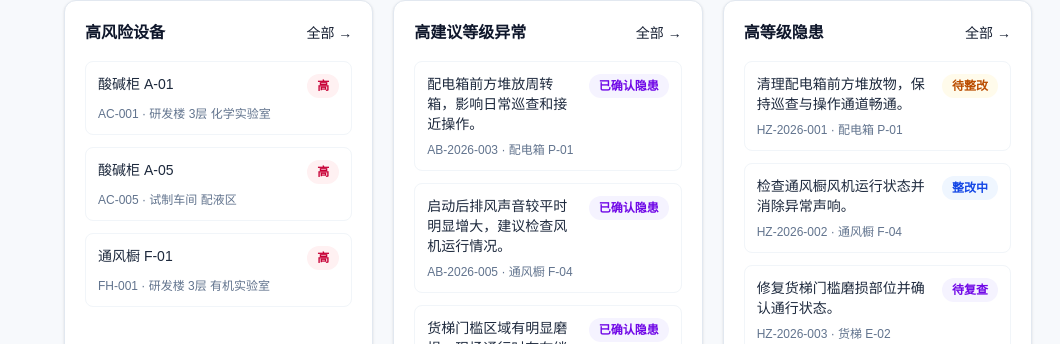
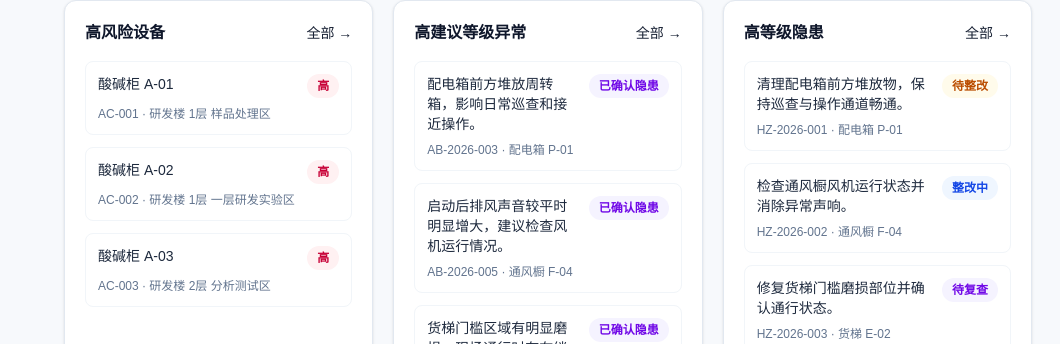
Before and after one commit to xsjszza233/Safeloop, a Next.js app: page / in a window 1280 px wide. Shown: the part 1118-1462 px from the top of the page, without its empty margins (220-1280 px from the left). Built offline with nearby package versions, Linux system fonts and the light colour scheme.

Commit message:
优化设备点检人员映射逻辑

```diff
--- a/src/data/inspection-task-data.ts
+++ b/src/data/inspection-task-data.ts
@@ -1,16 +1,16 @@
 import type { InspectionManagementTask } from "@/types";
 
 export const inspectionManagementTasks: InspectionManagementTask[] = [
-  { id: "IT-2026-081", taskNumber: "IT-2026-081", deviceId: "EQ-007", deviceName: "通风橱 F-01", deviceCategory: "通风橱", templateId: "TPL-FH-001", templateName: "通风橱日常点检模板", templateCode: "TPL-FH-001", planDate: "2026-07-25", deadline: "2026-07-28", assignee: "陈璐", type: "常规点检", status: "待执行", timeTag: "已逾期" },
+  { id: "IT-2026-081", taskNumber: "IT-2026-081", deviceId: "EQ-007", deviceName: "通风橱 F-01", deviceCategory: "通风橱", templateId: "TPL-FH-001", templateName: "通风橱日常点检模板", templateCode: "TPL-FH-001", planDate: "2026-07-25", deadline: "2026-07-28", assignee: "林晓", type: "常规点检", status: "待执行", timeTag: "已逾期" },
   { id: "IT-2026-082", taskNumber: "IT-2026-082", deviceId: "EQ-008", deviceName: "通风橱 F-02", deviceCategory: "通风橱", templateId: "TPL-FH-001", templateName: "通风橱日常点检模板", templateCode: "TPL-FH-001", planDate: "2026-07-30", deadline: "2026-08-01", assignee: "林晓", type: "常规点检", status: "执行中", timeTag: "即将到期" },
   { id: "IT-2026-083", taskNumber: "IT-2026-083", deviceId: "EQ-009", deviceName: "通风橱 F-03", deviceCategory: "通风橱", templateId: "TPL-FH-001", templateName: "通风橱日常点检模板", templateCode: "TPL-FH-001", planDate: "2026-08-16", deadline: "2026-08-19", assignee: "周宁", type: "常规点检", status: "待执行", timeTag: "正常" },
-  { id: "IT-2026-084", taskNumber: "IT-2026-084", deviceId: "EQ-010", deviceName: "通风橱 F-04", deviceCategory: "通风橱", templateId: "TPL-FH-001", templateName: "通风橱日常点检模板", templateCode: "TPL-FH-001", planDate: "2026-07-24", deadline: "2026-07-26", assignee: "陈璐", type: "维修后专项点检", status: "已提交", timeTag: "已逾期" },
+  { id: "IT-2026-084", taskNumber: "IT-2026-084", deviceId: "EQ-010", deviceName: "通风橱 F-04", deviceCategory: "通风橱", templateId: "TPL-FH-001", templateName: "通风橱日常点检模板", templateCode: "TPL-FH-001", planDate: "2026-07-24", deadline: "2026-07-26", assignee: "周宁", type: "维修后专项点检", status: "已提交", timeTag: "已逾期" },
   { id: "IT-2026-085", taskNumber: "IT-2026-085", deviceId: "EQ-013", deviceName: "配电箱 P-01", deviceCategory: "配电箱", templateId: "TPL-PB-001", templateName: "配电箱安全点检模板", templateCode: "TPL-PB-001", planDate: "2026-07-31", deadline: "2026-08-03", assignee: "高远", type: "常规点检", status: "待执行", timeTag: "即将到期" },
-  { id: "IT-2026-086", taskNumber: "IT-2026-086", deviceId: "EQ-015", deviceName: "配电箱 P-03", deviceCategory: "配电箱", templateId: "TPL-PB-001", templateName: "配电箱安全点检模板", templateCode: "TPL-PB-001", planDate: "2026-07-21", deadline: "2026-07-23", assignee: "许宁", type: "临时点检", status: "已完成", timeTag: "已逾期" },
+  { id: "IT-2026-086", taskNumber: "IT-2026-086", deviceId: "EQ-015", deviceName: "配电箱 P-03", deviceCategory: "配电箱", templateId: "TPL-PB-001", templateName: "配电箱安全点检模板", templateCode: "TPL-PB-001", planDate: "2026-07-21", deadline: "2026-07-23", assignee: "高远", type: "临时点检", status: "已完成", timeTag: "已逾期" },
   { id: "IT-2026-087", taskNumber: "IT-2026-087", deviceId: "EQ-016", deviceName: "配电箱 P-04", deviceCategory: "配电箱", templateId: "TPL-PB-001", templateName: "配电箱安全点检模板", templateCode: "TPL-PB-001", planDate: "2026-07-23", deadline: "2026-07-25", assignee: "高远", type: "维修后专项点检", status: "已取消", timeTag: "已逾期" },
-  { id: "IT-2026-088", taskNumber: "IT-2026-088", deviceId: "EQ-019", deviceName: "干粉灭火器 FE-01", deviceCategory: "消防器材", templateId: "TPL-FE-001", templateName: "消防器材日常点检模板", templateCode: "TPL-FE-001", planDate: "2026-08-02", deadline: "2026-08-05", assignee: "许宁", type: "常规点检", status: "待执行", timeTag: "即将到期" },
-  { id: "IT-2026-089", taskNumber: "IT-2026-089", deviceId: "EQ-021", deviceName: "消防栓箱 FE-03", deviceCategory: "消防器材", templateId: "TPL-FE-001", templateName: "消防器材日常点检模板", templateCode: "TPL-FE-001", planDate: "2026-07-20", deadline: "2026-07-22", assignee: "许宁", type: "临时点检", status: "已完成", timeTag: "已逾期" },
-  { id: "IT-2026-090", taskNumber: "IT-2026-090", deviceId: "EQ-024", deviceName: "干粉灭火器 FE-06", deviceCategory: "消防器材", templateId: "TPL-FE-001", templateName: "消防器材日常点检模板", templateCode: "TPL-FE-001", planDate: "2026-08-11", deadline: "2026-08-14", assignee: "周宁", type: "常规点检", status: "待执行", timeTag: "正常" },
+  { id: "IT-2026-088", taskNumber: "IT-2026-088", deviceId: "EQ-019", deviceName: "消防器材配置点 FE-01", deviceCategory: "消防器材", templateId: "TPL-FE-001", templateName: "消防器材日常点检模板", templateCode: "TPL-FE-001", planDate: "2026-08-02", deadline: "2026-08-05", assignee: "许宁", type: "常规点检", status: "待执行", timeTag: "即将到期" },
+  { id: "IT-2026-089", taskNumber: "IT-2026-089", deviceId: "EQ-021", deviceName: "消防器材配置点 FE-02", deviceCategory: "消防器材", templateId: "TPL-FE-001", templateName: "消防器材日常点检模板", templateCode: "TPL-FE-001", planDate: "2026-07-20", deadline: "2026-07-22", assignee: "许宁", type: "临时点检", status: "已完成", timeTag: "已逾期" },
+  { id: "IT-2026-090", taskNumber: "IT-2026-090", deviceId: "EQ-024", deviceName: "消防器材配置点 FE-04", deviceCategory: "消防器材", templateId: "TPL-FE-001", templateName: "消防器材日常点检模板", templateCode: "TPL-FE-001", planDate: "2026-08-11", deadline: "2026-08-14", assignee: "许宁", type: "常规点检", status: "待执行", timeTag: "正常" },
 ];
 
 export function getInspectionManagementTask(id: string) {
--- a/src/data/mock-data.ts
+++ b/src/data/mock-data.ts
@@ -7,57 +7,161 @@ export const dashboardStats = [
   { label: "待复查隐患", value: "2", hint: "等待 EHS 复查记录", tone: "violet" },
 ];
 
+type DeviceInput = Omit<Device, "id" | "code" | "nextInspectionDate" | "inspectionTag">;
+
+const inspectionTiming = [
+  { nextInspectionDate: "2026-08-18", inspectionTag: "正常" },
+  { nextInspectionDate: "2026-08-02", inspectionTag: "即将到期" },
+  { nextInspectionDate: "2026-07-26", inspectionTag: "已逾期" },
+] as const;
+
+function createDevice(sequence: number, prefix: string, input: DeviceInput, timingIndex = sequence) : Device {
+  const timing = input.status === "报废"
+    ? { nextInspectionDate: "—", inspectionTag: "正常" as const }
+    : inspectionTiming[timingIndex % inspectionTiming.length];
+  return {
+    id: `EQ-${String(sequence).padStart(3, "0")}`,
+    code: `${prefix}-${String(sequence).padStart(3, "0")}`,
+    ...input,
+    ...timing,
+  };
+}
+
+const labLocations = [
+  "研发楼 1层 一层研发实验区",
+  "研发楼 1层 样品处理区",
+  "研发楼 1层 实验辅助区",
+  "研发楼 2层 二层研发实验区",
+  "研发楼 2层 分析测试区",
+  "研发楼 2层 实验辅助区",
+  "研发楼 3层 三层研发实验区",
+  "研发楼 3层 工艺验证区",
+  "研发楼 3层 化学实验区",
+];
+
+const acidCabinets = [
+  [1, "酸碱柜 A-01", "研发中心", "研发楼 1层 样品处理区", "林晓", "在用", "高"],
+  [2, "酸碱柜 A-02", "实验室管理", "研发楼 1层 一层研发实验区", "陈璐", "在用", "高"],
+  [3, "酸碱柜 A-03", "实验室管理", "研发楼 2层 分析测试区", "周宁", "维修中", "高"],
+  [4, "酸碱柜 A-04", "研发中心", "研发楼 3层 化学实验区", "林晓", "停用", "高"],
+  [5, "酸碱柜 A-05", "实验室管理", "研发楼 3层 工艺验证区", "顾然", "在用", "高"],
+] as const;
+
+const fumeHoodSequences = [6, 7, 8, 9, 10, 11, 12, 14, 17, 18, 20, 23, 28, 29, 30, 31, 32, 33, 76, 77, 78, 79, 80, 81, 82, 83, 84, 85];
+const fumeHoodCodeBySequence: Record<number, number> = { 7: 1, 8: 2, 9: 3, 10: 4 };
+const fumeHoods = fumeHoodSequences.map((sequence, index) => createDevice(sequence, "FH", {
+  name: `通风橱 F-${String(fumeHoodCodeBySequence[sequence] ?? index + 5).padStart(2, "0")}`,
+  category: "通风橱",
+  department: index % 3 === 0 ? "实验室管理" : "研发中心",
+  location: labLocations[index % labLocations.length],
+  owner: ["陈璐", "林晓", "周宁"][index % 3],
+  status: index === 3 ? "维修中" : index === 10 ? "停用" : "在用",
+  riskLevel: "高",
+}));
+
+const auxiliaryEquipmentNames = ["水浴锅", "实验搅拌机", "黏度测试仪", "恒温加热板", "实验离心机"];
+const auxiliaryEquipment = Array.from({ length: 30 }, (_, index) => createDevice(34 + index, "LAB", {
+  name: `${auxiliaryEquipmentNames[index % auxiliaryEquipmentNames.length]} LAB-${String(index + 1).padStart(2, "0")}`,
+  category: "实验辅助设备",
+  department: index % 4 === 0 ? "实验室管理" : "研发中心",
+  location: labLocations[index % labLocations.length],
+  owner: ["林晓", "陈璐", "周宁", "顾然"][index % 4],
+  status: index === 8 ? "维修中" : index === 17 ? "停用" : index === 26 ? "报废" : "在用",
+  riskLevel: index % 4 === 0 ? "高" : "中",
+}));
+
+const powerSequences = [13, 15, 16, 64, 65, 66, 67, 68, 69, 70, 71, 72];
+const powerCodeBySequence: Record<number, number> = { 13: 1, 15: 3, 16: 4 };
+const powerLocations = [
+  "研发楼配电间 总配电区",
+  "研发楼 1层 一层研发实验区",
+  "研发楼 1层 实验辅助区",
+  "研发楼 2层 二层研发实验区",
+  "研发楼 2层 分析测试区",
+  "研发楼 2层 实验辅助区",
+  "研发楼 3层 三层研发实验区",
+  "研发楼 3层 化学实验区",
+  "设备间 通风系统控制区",
+  "设备间 给排水控制区",
+  "消防设施区域 消防控制柜旁",
+  "研发楼配电间 应急电源区",
+];
+const powerFacilities = powerSequences.map((sequence, index) => createDevice(sequence, "PB", {
+  name: index === 8 || index === 9 ? `设备间控制柜 P-${String(index + 1).padStart(2, "0")}` : `配电箱 P-${String(powerCodeBySequence[sequence] ?? index + 5).padStart(2, "0")}`,
+  category: "配电箱",
+  department: "Facility设施管理",
+  location: powerLocations[index],
+  owner: "高远",
+  status: index === 2 ? "维修中" : index === 10 ? "停用" : "在用",
+  riskLevel: "中",
+}));
+
+const fireSequences = [19, 21, 22, 24, 73, 74, 75, 90, 91, 92, 93, 94, 95, 96, 97, 98, 99, 100, 101, 102];
+const fireLocations = [
+  "消防设施区域 一层研发实验区东侧",
+  "消防设施区域 一层样品处理区入口",
+  "消防设施区域 一层实验辅助区通道",
+  "消防设施区域 一层公共区域电梯厅",
+  "消防设施区域 二层研发实验区东侧",
+  "消防设施区域 二层分析测试区入口",
+  "消防设施区域 二层实验辅助区通道",
+  "消防设施区域 三层研发实验区东侧",
+  "消防设施区域 三层工艺验证区入口",
+  "消防设施区域 三层化学实验区入口",
+  "消防设施区域 研发楼配电间外",
+  "消防设施区域 设备间入口",
+  "消防设施区域 一层公共区域西侧",
+  "消防设施区域 二层公共区域东侧",
+  "消防设施区域 三层公共区域西侧",
+  "消防设施区域 一层研发实验区西侧",
+  "消防设施区域 二层研发实验区西侧",
+  "消防设施区域 三层研发实验区西侧",
+  "消防设施区域 化学实验区缓冲区",
+  "消防设施区域 工艺验证区通道",
+];
+const fireFacilities = fireSequences.map((sequence, index) => createDevice(sequence, "FE", {
+  name: `消防器材配置点 FE-${String(index + 1).padStart(2, "0")}`,
+  category: "消防器材",
+  department: "Facility设施管理",
+  location: fireLocations[index],
+  owner: "许宁",
+  status: index === 2 ? "维修中" : index === 14 ? "停用" : "在用",
+  riskLevel: index === 9 || index === 18 ? "高" : index >= 12 && index <= 17 ? "低" : "中",
+}));
+
+const elevators = [
+  createDevice(25, "EL", { name: "客梯 E-01", category: "电梯", department: "Facility设施管理", location: "研发楼 公共区域 东侧电梯厅", owner: "许宁", status: "在用", riskLevel: "中" }),
+  createDevice(26, "EL", { name: "货梯 E-02", category: "电梯", department: "Facility设施管理", location: "研发楼 公共区域 货梯间", owner: "顾然", status: "在用", riskLevel: "中" }),
+  createDevice(27, "EL", { name: "客梯 E-03", category: "电梯", department: "Facility设施管理", location: "研发楼 公共区域 西侧电梯厅", owner: "许宁", status: "维修中", riskLevel: "中" }),
+];
+
 export const devices: Device[] = [
-  { id: "EQ-001", code: "AC-001", name: "酸碱柜 A-01", category: "酸碱柜", department: "研发部", location: "研发楼 3层 化学实验室", owner: "林晓", status: "在用", riskLevel: "高", nextInspectionDate: "2026-08-02", inspectionTag: "即将到期" },
-  { id: "EQ-002", code: "AC-002", name: "酸碱柜 A-02", category: "酸碱柜", department: "研发部", location: "研发楼 2层 材料实验室", owner: "林晓", status: "在用", riskLevel: "中", nextInspectionDate: "2026-08-16", inspectionTag: "正常" },
-  { id: "EQ-003", code: "AC-003", name: "酸碱柜 A-03", category: "酸碱柜", department: "质量部", location: "质量检测室 西侧", owner: "周宁", status: "维修中", riskLevel: "中", nextInspectionDate: "2026-07-24", inspectionTag: "已逾期" },
-  { id: "EQ-004", code: "AC-004", name: "酸碱柜 A-04", category: "酸碱柜", department: "研发部", location: "研发楼 1层 样品间", owner: "陈璐", status: "停用", riskLevel: "低", nextInspectionDate: "2026-07-18", inspectionTag: "正常" },
-  { id: "EQ-005", code: "AC-005", name: "酸碱柜 A-05", category: "酸碱柜", department: "制造部", location: "试制车间 配液区", owner: "顾然", status: "在用", riskLevel: "高", nextInspectionDate: "2026-07-27", inspectionTag: "已逾期" },
-  { id: "EQ-006", code: "AC-006", name: "酸碱柜 A-06", category: "酸碱柜", department: "研发部", location: "研发楼 3层 试剂间", owner: "林晓", status: "报废", riskLevel: "低", nextInspectionDate: "—", inspectionTag: "正常" },
-  { id: "EQ-007", code: "FH-001", name: "通风橱 F-01", category: "通风橱", department: "研发部", location: "研发楼 3层 有机实验室", owner: "陈璐", status: "在用", riskLevel: "高", nextInspectionDate: "2026-07-28", inspectionTag: "已逾期" },
-  { id: "EQ-008", code: "FH-002", name: "通风橱 F-02", category: "通风橱", department: "研发部", location: "研发楼 3层 无机实验室", owner: "陈璐", status: "在用", riskLevel: "高", nextInspectionDate: "2026-08-01", inspectionTag: "即将到期" },
-  { id: "EQ-009", code: "FH-003", name: "通风橱 F-03", category: "通风橱", department: "质量部", location: "质量检测室 前处理区", owner: "周宁", status: "在用", riskLevel: "中", nextInspectionDate: "2026-08-19", inspectionTag: "正常" },
-  { id: "EQ-010", code: "FH-004", name: "通风橱 F-04", category: "通风橱", department: "研发部", location: "研发楼 2层 分析实验室", owner: "林晓", status: "维修中", riskLevel: "高", nextInspectionDate: "2026-07-26", inspectionTag: "已逾期" },
-  { id: "EQ-011", code: "FH-005", name: "通风橱 F-05", category: "通风橱", department: "制造部", location: "试制车间 检验区", owner: "顾然", status: "停用", riskLevel: "中", nextInspectionDate: "2026-07-20", inspectionTag: "正常" },
-  { id: "EQ-012", code: "FH-006", name: "通风橱 F-06", category: "通风橱", department: "研发部", location: "研发楼 1层 备用实验室", owner: "陈璐", status: "在用", riskLevel: "低", nextInspectionDate: "2026-08-12", inspectionTag: "正常" },
-  { id: "EQ-013", code: "PB-001", name: "配电箱 P-01", category: "配电箱", department: "制造部", location: "装配车间 东侧", owner: "高远", status: "在用", riskLevel: "高", nextInspectionDate: "2026-08-03", inspectionTag: "即将到期" },
-  { id: "EQ-014", code: "PB-002", name: "配电箱 P-02", category: "配电箱", department: "制造部", location: "装配车间 西侧", owner: "高远", status: "在用", riskLevel: "中", nextInspectionDate: "2026-08-23", inspectionTag: "正常" },
-  { id: "EQ-015", code: "PB-003", name: "配电箱 P-03", category: "配电箱", department: "行政部", location: "办公楼 1层 大厅", owner: "许宁", status: "在用", riskLevel: "中", nextInspectionDate: "2026-07-23", inspectionTag: "已逾期" },
-  { id: "EQ-016", code: "PB-004", name: "配电箱 P-04", category: "配电箱", department: "研发部", location: "研发楼 2层 机房", owner: "高远", status: "维修中", riskLevel: "高", nextInspectionDate: "2026-07-25", inspectionTag: "已逾期" },
-  { id: "EQ-017", code: "PB-005", name: "配电箱 P-05", category: "配电箱", department: "制造部", location: "试制车间 北侧", owner: "高远", status: "停用", riskLevel: "低", nextInspectionDate: "2026-07-15", inspectionTag: "正常" },
-  { id: "EQ-018", code: "PB-006", name: "配电箱 P-06", category: "配电箱", department: "行政部", location: "仓储区 值班室", owner: "许宁", status: "报废", riskLevel: "低", nextInspectionDate: "—", inspectionTag: "正常" },
-  { id: "EQ-019", code: "FE-001", name: "干粉灭火器 FE-01", category: "消防器材", department: "行政部", location: "办公楼 1层 东门", owner: "许宁", status: "在用", riskLevel: "中", nextInspectionDate: "2026-08-05", inspectionTag: "即将到期" },
-  { id: "EQ-020", code: "FE-002", name: "干粉灭火器 FE-02", category: "消防器材", department: "制造部", location: "装配车间 A通道", owner: "高远", status: "在用", riskLevel: "中", nextInspectionDate: "2026-08-29", inspectionTag: "正常" },
-  { id: "EQ-021", code: "FE-003", name: "消防栓箱 FE-03", category: "消防器材", department: "行政部", location: "办公楼 2层 西侧", owner: "许宁", status: "在用", riskLevel: "高", nextInspectionDate: "2026-07-22", inspectionTag: "已逾期" },
-  { id: "EQ-022", code: "FE-004", name: "消防栓箱 FE-04", category: "消防器材", department: "制造部", location: "仓储区 南门", owner: "顾然", status: "维修中", riskLevel: "中", nextInspectionDate: "2026-07-21", inspectionTag: "已逾期" },
-  { id: "EQ-023", code: "FE-005", name: "应急照明 FE-05", category: "消防器材", department: "行政部", location: "办公楼 地下车库", owner: "许宁", status: "停用", riskLevel: "低", nextInspectionDate: "2026-07-14", inspectionTag: "正常" },
-  { id: "EQ-024", code: "FE-006", name: "干粉灭火器 FE-06", category: "消防器材", department: "质量部", location: "质量检测室 门口", owner: "周宁", status: "在用", riskLevel: "中", nextInspectionDate: "2026-08-14", inspectionTag: "正常" },
-  { id: "EQ-025", code: "EL-001", name: "客梯 E-01", category: "电梯", department: "行政部", location: "办公楼 1号电梯厅", owner: "许宁", status: "在用", riskLevel: "高", nextInspectionDate: "2026-08-01", inspectionTag: "即将到期" },
-  { id: "EQ-026", code: "EL-002", name: "货梯 E-02", category: "电梯", department: "制造部", location: "仓储区 货梯间", owner: "顾然", status: "在用", riskLevel: "高", nextInspectionDate: "2026-07-24", inspectionTag: "已逾期" },
-  { id: "EQ-027", code: "EL-003", name: "客梯 E-03", category: "电梯", department: "研发部", location: "研发楼 电梯厅", owner: "林晓", status: "在用", riskLevel: "中", nextInspectionDate: "2026-08-20", inspectionTag: "正常" },
-  { id: "EQ-028", code: "EL-004", name: "货梯 E-04", category: "电梯", department: "制造部", location: "试制车间 货梯间", owner: "顾然", status: "维修中", riskLevel: "高", nextInspectionDate: "2026-07-19", inspectionTag: "已逾期" },
-  { id: "EQ-029", code: "EL-005", name: "客梯 E-05", category: "电梯", department: "行政部", location: "办公楼 东侧电梯厅", owner: "许宁", status: "停用", riskLevel: "中", nextInspectionDate: "2026-07-16", inspectionTag: "正常" },
-  { id: "EQ-030", code: "EL-006", name: "客梯 E-06", category: "电梯", department: "行政部", location: "办公楼 西侧电梯厅", owner: "许宁", status: "报废", riskLevel: "低", nextInspectionDate: "—", inspectionTag: "正常" },
+  ...acidCabinets.map(([sequence, name, department, location, owner, status, riskLevel]) => createDevice(sequence, "AC", { name, category: "酸碱柜", department, location, owner, status, riskLevel })),
+  ...fumeHoods,
+  ...auxiliaryEquipment,
+  ...powerFacilities,
+  ...fireFacilities,
+  ...elevators,
 ];
 
 export const inspectionTasks: InspectionTask[] = [
-  { id: "IT-2026-071", device: "数控加工中心", inspector: "刘洋", deadline: "2026-07-30", status: "待执行", timeTag: "即将到期" }, { id: "IT-2026-072", device: "工业空压机", inspector: "刘洋", deadline: "2026-07-28", status: "执行中", timeTag: "正常" },
-  { id: "IT-2026-073", device: "激光切割机", inspector: "周婷", deadline: "2026-07-25", status: "待执行", timeTag: "已逾期" }, { id: "IT-2026-074", device: "实验室通风柜", inspector: "周婷", deadline: "2026-08-02", status: "已提交", timeTag: "正常" },
-  { id: "IT-2026-075", device: "叉车", inspector: "刘洋", deadline: "2026-08-05", status: "已完成", timeTag: "正常" }, { id: "IT-2026-076", device: "注塑成型机", inspector: "周婷", deadline: "2026-07-31", status: "待执行", timeTag: "即将到期" },
-  { id: "IT-2026-077", device: "行车", inspector: "刘洋", deadline: "2026-07-23", status: "待执行", timeTag: "已逾期" }, { id: "IT-2026-078", device: "焊接机器人", inspector: "周婷", deadline: "2026-08-08", status: "待执行", timeTag: "正常" },
-  { id: "IT-2026-079", device: "高低温试验箱", inspector: "刘洋", deadline: "2026-08-01", status: "执行中", timeTag: "即将到期" }, { id: "IT-2026-080", device: "配电柜", inspector: "周婷", deadline: "2026-08-10", status: "待执行", timeTag: "正常" },
+  { id: "IT-2026-071", device: "通风橱 F-01", inspector: "林晓", deadline: "2026-07-30", status: "待执行", timeTag: "即将到期" }, { id: "IT-2026-072", device: "酸碱柜 A-01", inspector: "林晓", deadline: "2026-07-28", status: "执行中", timeTag: "正常" },
+  { id: "IT-2026-073", device: "配电箱 P-01", inspector: "高远", deadline: "2026-07-25", status: "待执行", timeTag: "已逾期" }, { id: "IT-2026-074", device: "通风橱 F-02", inspector: "林晓", deadline: "2026-08-02", status: "已提交", timeTag: "正常" },
+  { id: "IT-2026-075", device: "消防器材配置点 FE-01", inspector: "许宁", deadline: "2026-08-05", status: "已完成", timeTag: "正常" }, { id: "IT-2026-076", device: "水浴锅 LAB-01", inspector: "林晓", deadline: "2026-07-31", status: "待执行", timeTag: "即将到期" },
+  { id: "IT-2026-077", device: "货梯 E-02", inspector: "顾然", deadline: "2026-07-23", status: "待执行", timeTag: "已逾期" }, { id: "IT-2026-078", device: "实验搅拌机 LAB-02", inspector: "林晓", deadline: "2026-08-08", status: "待执行", timeTag: "正常" },
+  { id: "IT-2026-079", device: "黏度测试仪 LAB-03", inspector: "林晓", deadline: "2026-08-01", status: "执行中", timeTag: "即将到期" }, { id: "IT-2026-080", device: "设备间控制柜 P-09", inspector: "高远", deadline: "2026-08-10", status: "待执行", timeTag: "正常" },
 ];
 
 export const anomalies: Anomaly[] = [
-  { id: "AN-2026-011", title: "设备急停按钮标识磨损", device: "数控加工中心", reporter: "刘洋", reportedAt: "2026-07-27", status: "已确认隐患" }, { id: "AN-2026-012", title: "空压机安全阀检测临期", device: "工业空压机", reporter: "刘洋", reportedAt: "2026-07-27", status: "已确认隐患" },
-  { id: "AN-2026-013", title: "激光防护门联锁异常", device: "激光切割机", reporter: "周婷", reportedAt: "2026-07-25", status: "已确认隐患" }, { id: "AN-2026-014", title: "通风柜风速记录缺失", device: "实验室通风柜", reporter: "周婷", reportedAt: "2026-07-26", status: "待确认" },
-  { id: "AN-2026-015", title: "叉车倒车报警器失效", device: "叉车", reporter: "刘洋", reportedAt: "2026-07-19", status: "已确认隐患" }, { id: "AN-2026-016", title: "注塑机防护罩固定件松动", device: "注塑成型机", reporter: "周婷", reportedAt: "2026-07-27", status: "待确认" },
-  { id: "AN-2026-017", title: "行车吊钩限位开关异响", device: "行车", reporter: "刘洋", reportedAt: "2026-07-24", status: "待确认" }, { id: "AN-2026-018", title: "焊接工位标识褪色", device: "焊接机器人", reporter: "周婷", reportedAt: "2026-07-22", status: "一般异常" },
+  { id: "AN-2026-011", title: "通风橱操作窗定位提示不清晰", device: "通风橱 F-01", reporter: "陈璐", reportedAt: "2026-07-27", status: "已确认隐患" }, { id: "AN-2026-012", title: "酸碱柜接液盘有裂纹", device: "酸碱柜 A-01", reporter: "林晓", reportedAt: "2026-07-27", status: "已确认隐患" },
+  { id: "AN-2026-013", title: "配电箱前方巡检通道堆放物品", device: "配电箱 P-01", reporter: "高远", reportedAt: "2026-07-25", status: "已确认隐患" }, { id: "AN-2026-014", title: "通风橱面风速记录缺失", device: "通风橱 F-02", reporter: "陈璐", reportedAt: "2026-07-26", status: "待确认" },
+  { id: "AN-2026-015", title: "消防器材配置点前通道受临时物品影响", device: "消防器材配置点 FE-01", reporter: "许宁", reportedAt: "2026-07-19", status: "已确认隐患" }, { id: "AN-2026-016", title: "水浴锅电源线外皮磨损", device: "水浴锅 LAB-01", reporter: "周宁", reportedAt: "2026-07-27", status: "待确认" },
+  { id: "AN-2026-017", title: "货梯门槛区域磨损", device: "货梯 E-02", reporter: "顾然", reportedAt: "2026-07-24", status: "待确认" }, { id: "AN-2026-018", title: "实验搅拌机操作标识褪色", device: "实验搅拌机 LAB-02", reporter: "林晓", reportedAt: "2026-07-22", status: "一般异常" },
 ];
 
 export const hazards: Hazard[] = [
-  { id: "HZ-2026-021", title: "设备急停按钮标识磨损", device: "数控加工中心", level: "中", owner: "张伟", deadline: "2026-07-31", status: "待整改" }, { id: "HZ-2026-022", title: "空压机安全阀检测临期", device: "工业空压机", level: "高", owner: "李娜", deadline: "2026-07-29", status: "整改中" },
-  { id: "HZ-2026-023", title: "激光防护门联锁异常", device: "激光切割机", level: "高", owner: "王磊", deadline: "2026-07-26", status: "待复查" }, { id: "HZ-2026-024", title: "叉车倒车报警器失效", device: "叉车", level: "中", owner: "赵敏", deadline: "2026-07-20", status: "已关闭" },
-  { id: "HZ-2026-025", title: "冷却塔护栏缺少踢脚板", device: "冷却塔", level: "中", owner: "李娜", deadline: "2026-08-03", status: "待分派" }, { id: "HZ-2026-026", title: "压力容器铭牌信息不清晰", device: "压力容器", level: "高", owner: "王磊", deadline: "2026-07-24", status: "已驳回整改" },
-  { id: "HZ-2026-027", title: "配电柜接地标识脱落", device: "配电柜", level: "低", owner: "赵敏", deadline: "2026-08-08", status: "待整改" }, { id: "HZ-2026-028", title: "真空泵联轴器防护缺失", device: "真空泵", level: "中", owner: "李娜", deadline: "2026-08-01", status: "整改中" },
+  { id: "HZ-2026-021", title: "通风橱操作窗定位提示不清晰", device: "通风橱 F-01", level: "中", owner: "陈璐", deadline: "2026-07-31", status: "待整改" }, { id: "HZ-2026-022", title: "酸碱柜接液盘有裂纹", device: "酸碱柜 A-01", level: "高", owner: "林晓", deadline: "2026-07-29", status: "整改中" },
+  { id: "HZ-2026-023", title: "配电箱前方巡检通道堆放物品", device: "配电箱 P-01", level: "高", owner: "高远", deadline: "2026-07-26", status: "待复查" }, { id: "HZ-2026-024", title: "消防器材配置点前通道受临时物品影响", device: "消防器材配置点 FE-01", level: "中", owner: "许宁", deadline: "2026-07-20", status: "已关闭" },
+  { id: "HZ-2026-025", title: "货梯门槛区域磨损", device: "货梯 E-02", level: "中", owner: "顾然", deadline: "2026-08-03", status: "待分派" }, { id: "HZ-2026-026", title: "通风橱排风运行异响", device: "通风橱 F-04", level: "高", owner: "陈璐", deadline: "2026-07-24", status: "已驳回整改" },
+  { id: "HZ-2026-027", title: "配电箱接地标识脱落", device: "配电箱 P-03", level: "低", owner: "高远", deadline: "2026-08-08", status: "待整改" }, { id: "HZ-2026-028", title: "实验搅拌机防护罩固定件松动", device: "实验搅拌机 LAB-02", level: "中", owner: "周宁", deadline: "2026-08-01", status: "整改中" },
 ];
--- a/src/types/index.ts
+++ b/src/types/index.ts
@@ -12,7 +12,7 @@ export interface Device {
   id: string;
   code: string;
   name: string;
-  category: "酸碱柜" | "通风橱" | "配电箱" | "消防器材" | "电梯";
+  category: "酸碱柜" | "通风橱" | "实验辅助设备" | "配电箱" | "消防器材" | "电梯";
   department: string;
   location: string;
   owner: string;
```
Also changed, not shown: src/data/device-detail-data.ts (+34 -3 lines), 2 other files (tests, documents, lock files or other folders).
